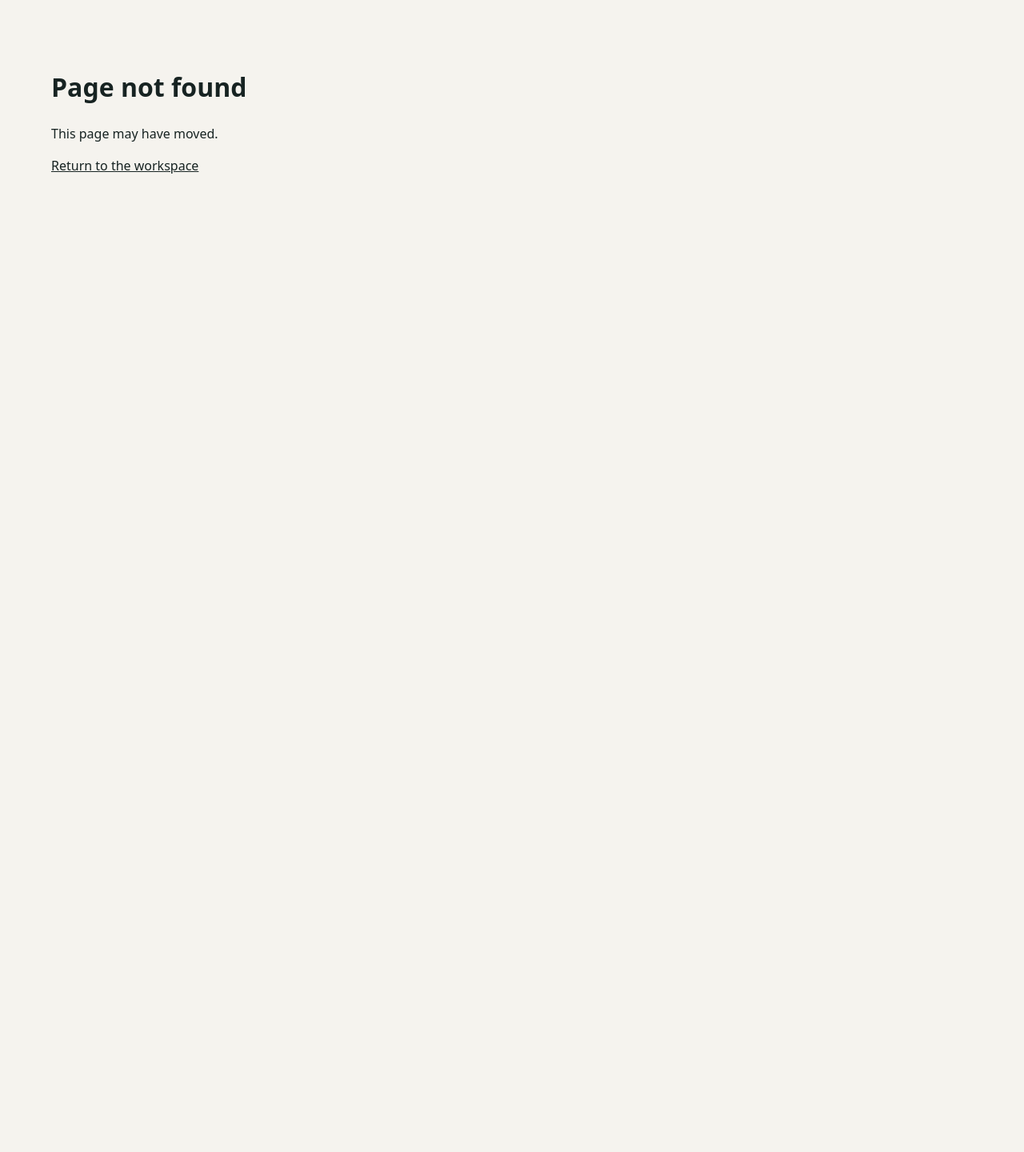
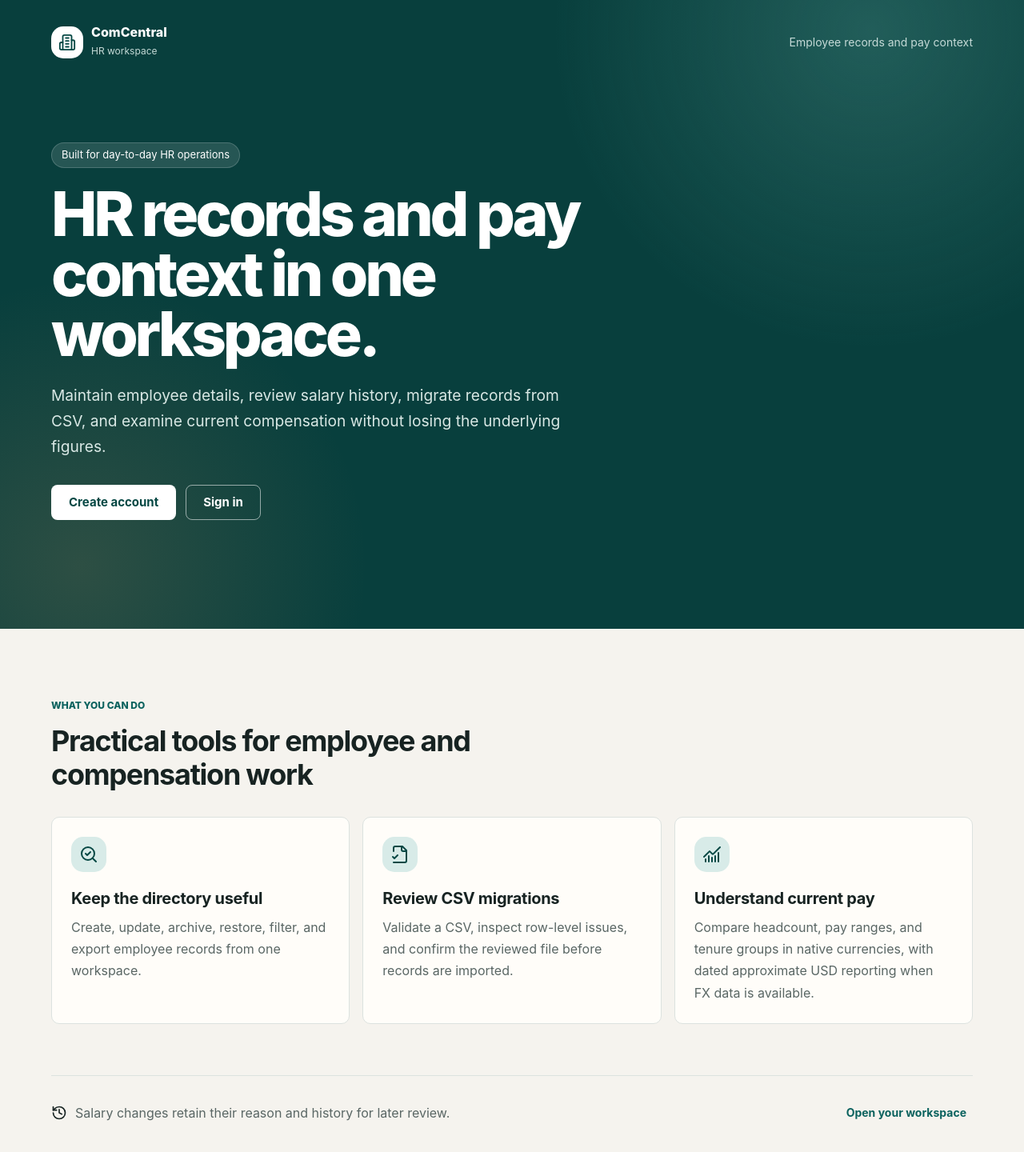
Before and after one commit to akshaydubey50/comcentral, a Next.js app: page /welcome in a window 1280 px wide. Before the commit this address had no page. Shown: the top 1440 px of the page at 80% size. Before the commit the page ends 800 px from the top, so only its background shows below. Built offline with nearby package versions, Linux system fonts and the light colour scheme; what @mui/material-nextjs would draw is missing.

Commit message:
feat(welcome): introduce the HR workspace and account routes

```diff
--- /dev/null
+++ b/src/app/welcome/page.tsx
@@ -0,0 +1,120 @@
+import type { Metadata } from 'next';
+import Link from 'next/link';
+import {
+  Box,
+  Button,
+  Card,
+  CardContent,
+  Chip,
+  Container,
+  Stack,
+  Typography,
+} from '@mui/material';
+import {
+  Building2,
+  ChartNoAxesCombined,
+  FileCheck2,
+  History,
+  SearchCheck,
+} from 'lucide-react';
+
+export const metadata: Metadata = {
+  title: 'Welcome to ComCentral',
+  description: 'Learn how ComCentral supports employee records, salary history, CSV migration, and pay reporting.',
+};
+
+const capabilities = [
+  {
+    icon: <SearchCheck aria-hidden />,
+    title: 'Keep the directory useful',
+    description: 'Create, update, archive, restore, filter, and export employee records from one workspace.',
+  },
+  {
+    icon: <FileCheck2 aria-hidden />,
+    title: 'Review CSV migrations',
+    description: 'Validate a CSV, inspect row-level issues, and confirm the reviewed file before records are imported.',
+  },
+  {
+    icon: <ChartNoAxesCombined aria-hidden />,
+    title: 'Understand current pay',
+    description: 'Compare headcount, pay ranges, and tenure groups in native currencies, with dated approximate USD reporting when FX data is available.',
+  },
+] as const;
+
+export default function WelcomePage() {
+  return (
+    <Box component="main" sx={{ minHeight: '100vh', overflow: 'hidden', bgcolor: 'background.default' }}>
+      <Box sx={{
+        position: 'relative',
+        color: 'white',
+        bgcolor: '#083f3d',
+        backgroundImage: 'radial-gradient(circle at 85% 5%, rgba(115, 190, 180, .24), transparent 30%), radial-gradient(circle at 8% 90%, rgba(214, 151, 97, .18), transparent 26%)',
+      }}>
+        <Container maxWidth="lg" sx={{ position: 'relative', py: { xs: 3, md: 4 } }}>
+          <Stack component="header" direction="row" alignItems="center" justifyContent="space-between">
+            <Stack direction="row" alignItems="center" gap={1.25}>
+              <Box sx={{ display: 'grid', placeItems: 'center', width: 40, height: 40, borderRadius: 1.5, bgcolor: 'white', color: 'primary.dark' }}>
+                <Building2 size={22} aria-hidden />
+              </Box>
+              <Box>
+                <Typography fontWeight={800} lineHeight={1.1}>ComCentral</Typography>
+                <Typography variant="caption" sx={{ color: '#c5dad7' }}>HR workspace</Typography>
+              </Box>
+            </Stack>
+            <Typography variant="body2" sx={{ display: { xs: 'none', sm: 'block' }, color: '#c5dad7' }}>
+              Employee records and pay context
+            </Typography>
+          </Stack>
+
+          <Box sx={{ maxWidth: 760, py: { xs: 8, sm: 10, md: 13 } }}>
+            <Chip label="Built for day-to-day HR operations" sx={{ mb: 2.5, color: 'white', bgcolor: 'rgba(255,255,255,.12)', border: '1px solid rgba(255,255,255,.18)' }} />
+            <Typography component="h1" sx={{ fontSize: 'clamp(2.4rem, 7vw, 4.8rem)', lineHeight: .98, fontWeight: 760, letterSpacing: '-.055em', maxWidth: 720 }}>
+              HR records and pay context in one workspace.
+            </Typography>
+            <Typography sx={{ mt: 3, maxWidth: 650, color: '#d9e8e5', fontSize: { xs: '1.05rem', sm: '1.2rem' }, lineHeight: 1.65 }}>
+              Maintain employee details, review salary history, migrate records from CSV, and examine current compensation without losing the underlying figures.
+            </Typography>
+            <Stack direction={{ xs: 'column', sm: 'row' }} gap={1.5} sx={{ mt: 4, alignItems: { xs: 'stretch', sm: 'center' } }}>
+              <Button component={Link} href="/register" variant="contained" size="large" sx={{ bgcolor: 'white', color: 'primary.dark', '&:hover': { bgcolor: '#edf6f4' } }}>
+                Create account
+              </Button>
+              <Button component={Link} href="/login" variant="outlined" size="large" sx={{ color: 'white', borderColor: 'rgba(255,255,255,.55)', '&:hover': { borderColor: 'white', bgcolor: 'rgba(255,255,255,.08)' } }}>
+                Sign in
+              </Button>
+            </Stack>
+          </Box>
+        </Container>
+      </Box>
+
+      <Container maxWidth="lg" sx={{ py: { xs: 7, md: 10 } }}>
+        <Stack spacing={1} sx={{ maxWidth: 650, mb: { xs: 3, md: 4 } }}>
+          <Typography variant="overline" color="primary.main" fontWeight={800}>What you can do</Typography>
+          <Typography component="h2" sx={{ fontSize: { xs: '1.75rem', md: '2.25rem' }, lineHeight: 1.15, fontWeight: 740, letterSpacing: '-.035em' }}>
+            Practical tools for employee and compensation work
+          </Typography>
+        </Stack>
+        <Box sx={{ display: 'grid', gridTemplateColumns: { xs: '1fr', md: 'repeat(3, 1fr)' }, gap: 2 }}>
+          {capabilities.map((capability) => (
+            <Card key={capability.title} component="article" sx={{ height: '100%', bgcolor: 'background.paper' }}>
+              <CardContent sx={{ p: { xs: 2.5, sm: 3 }, '&:last-child': { pb: { xs: 2.5, sm: 3 } } }}>
+                <Box sx={{ display: 'grid', placeItems: 'center', width: 44, height: 44, borderRadius: 1.5, bgcolor: 'primary.light', color: 'primary.dark', mb: 2.5 }}>
+                  {capability.icon}
+                </Box>
+                <Typography component="h3" variant="h2">{capability.title}</Typography>
+                <Typography color="text.secondary" sx={{ mt: 1.25, lineHeight: 1.7 }}>{capability.description}</Typography>
+              </CardContent>
+            </Card>
+          ))}
+        </Box>
+
+        <Stack direction={{ xs: 'column', sm: 'row' }} alignItems={{ sm: 'center' }} justifyContent="space-between" gap={2.5} sx={{ mt: { xs: 6, md: 8 }, pt: 3, borderTop: '1px solid', borderColor: 'divider' }}>
+          <Stack direction="row" alignItems="center" gap={1.25}>
+            <History size={20} aria-hidden />
+            <Typography color="text.secondary">Salary changes retain their reason and history for later review.</Typography>
+          </Stack>
+          <Button component={Link} href="/login" variant="text">Open your workspace</Button>
+        </Stack>
+      </Container>
+    </Box>
+  );
+}
```
Also changed, not shown: 2 other files (tests, documents, lock files or other folders).
